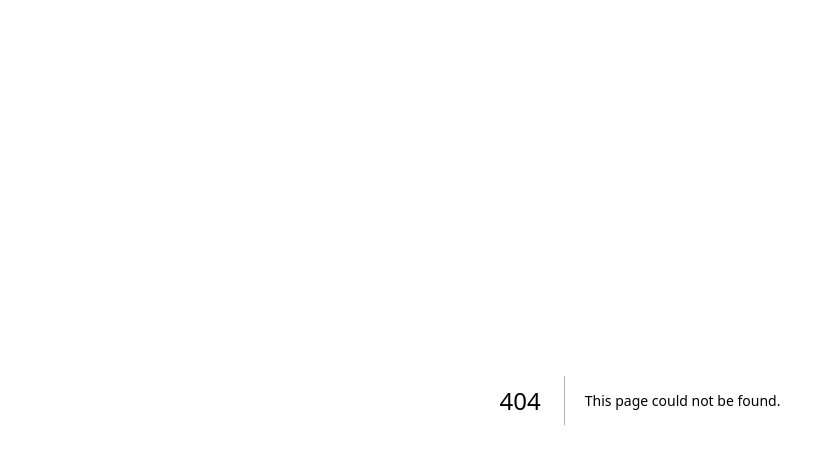
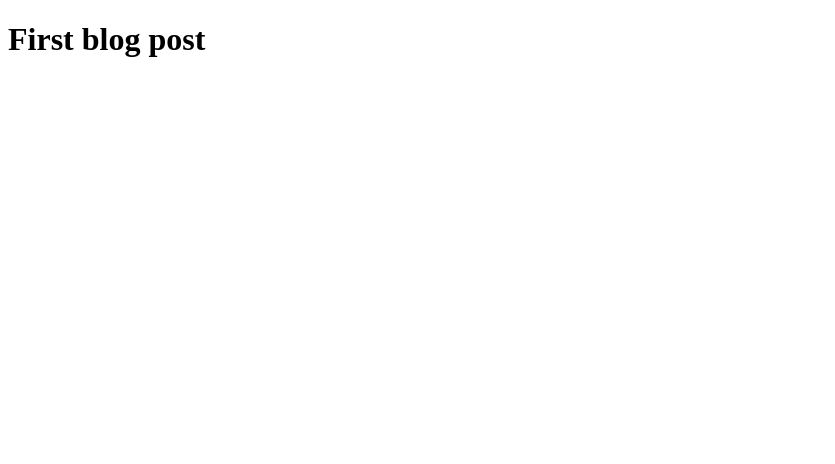
Before and after one commit to StoyanStoyanov1/NextJS, a Next.js app: page /blog/first in a window 1280 px wide. Before the commit this address had no page. Shown: the top 464 px of the page, without its empty margins (0-835 px from the left). Built offline with nearby package versions, Linux system fonts and the light colour scheme.

Commit message:
Nested Routes

```diff
--- /dev/null
+++ b/src/app/blog/first/page.tsx
@@ -0,0 +1,5 @@
+export default function FirstBlog () {
+    return (
+        <h1>First blog post</h1>
+    )
+}
--- /dev/null
+++ b/src/app/blog/page.tsx
@@ -0,0 +1,5 @@
+export default function Blog () {
+    return (
+        <h1>My Blog</h1>
+    )
+}
--- /dev/null
+++ b/src/app/blog/second/page.tsx
@@ -0,0 +1,5 @@
+export default function SecondBlog() {
+    return (
+        <h1> blog post</h1>
+    )
+}
```
